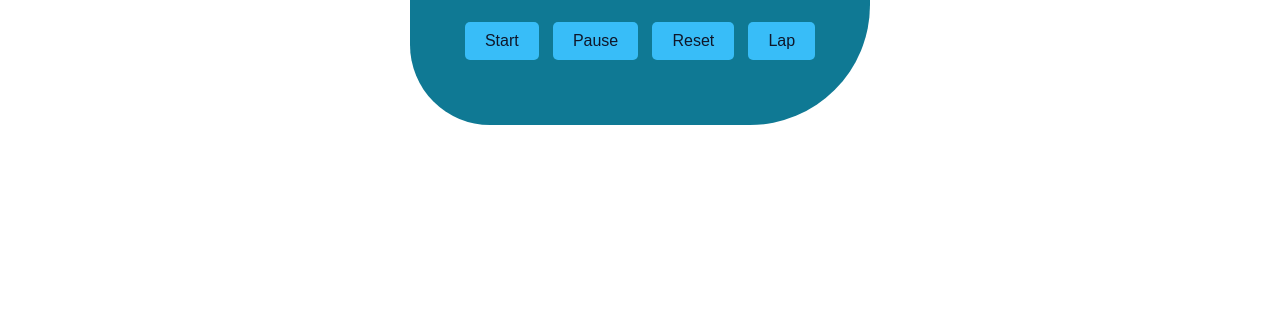
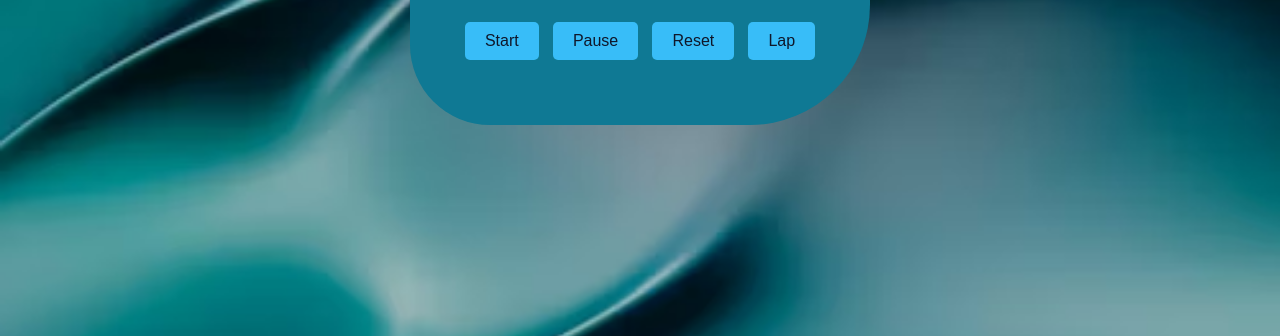
Before and after one commit to Arpitsingh-lt/Stopwatch-App-Application, a plain HTML site: page index.html in a window 1280 px wide. Shown: the part 464-800 px from the top of the page. Drawn offline with Linux system fonts and the light colour scheme.

Commit message:
Update styles.css

```diff
--- a/styles.css
+++ b/styles.css
@@ -1,5 +1,5 @@
 body {
-    background-image: url(image/image.png);
+    background-image: url(image.png);
     background-repeat: no-repeat;
     background-size: cover;
     color: brown;
```
